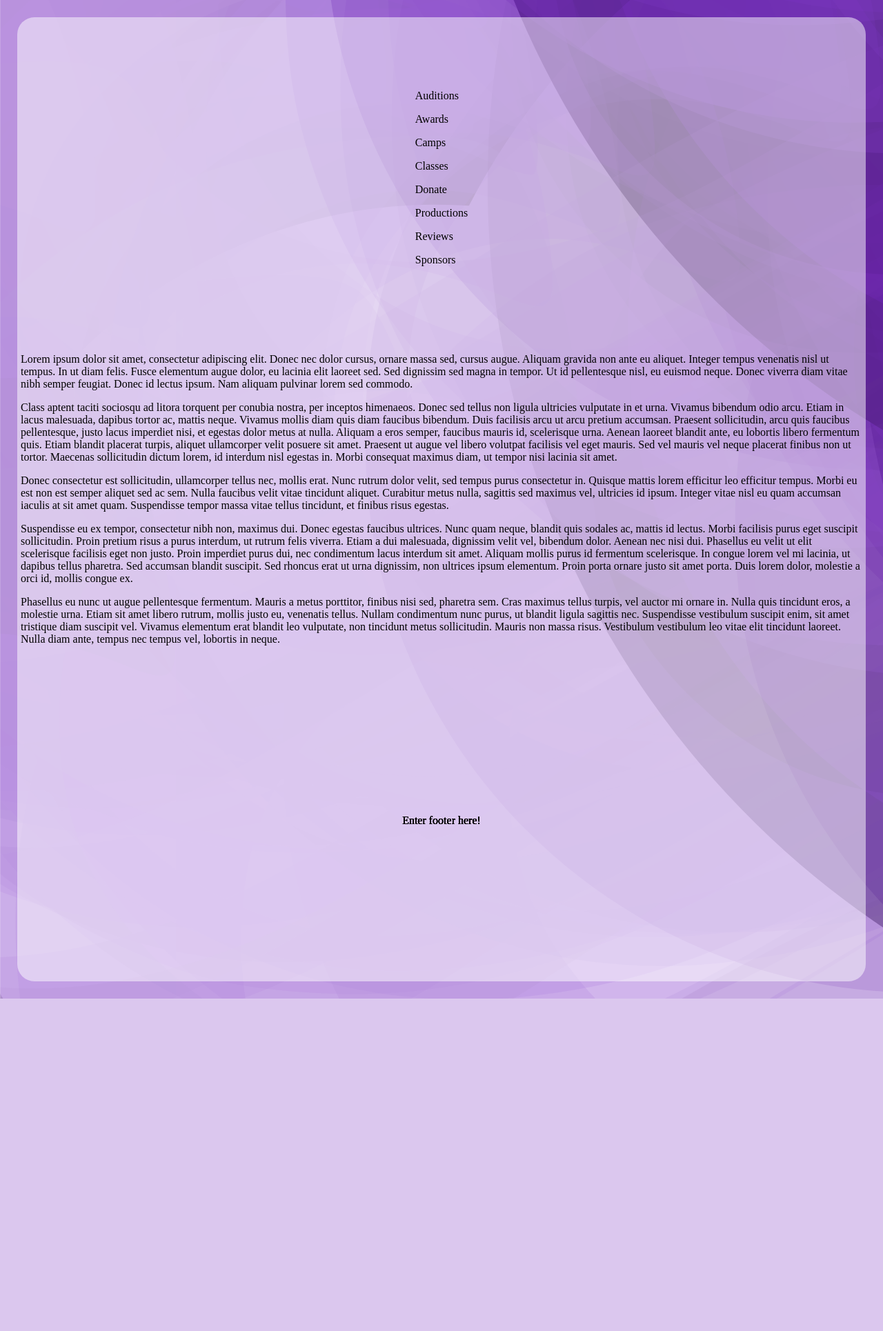
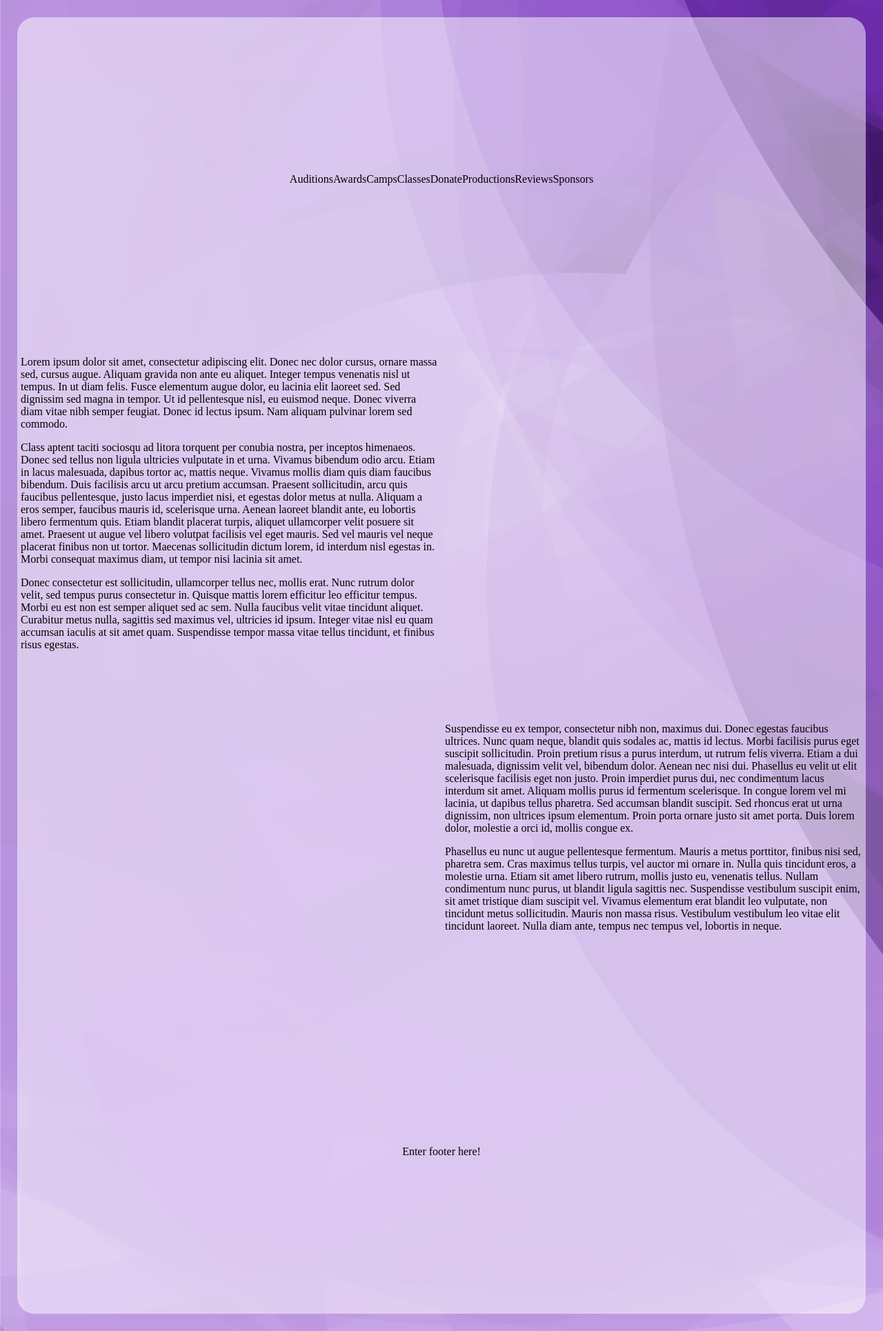
Before and after one commit to dangerpwnd/OHLook, a PHP site: page /Auditions.html in a window 1280 px wide. Shown: the whole page at 69% size. Before the commit the page ends 1448 px from the top, so only its background shows below. Run offline with PHP 8.4, Linux system fonts and the light colour scheme.

Commit message:
Updated grid areas, added flex to nav

```diff
--- a/Auditions.html
+++ b/Auditions.html
@@ -9,7 +9,6 @@
     <body>
         <div class="container">
             <nav>
-                <div>
                     <p class="nav-item">Auditions</p>
                     <p class="nav-item">Awards</p>
                     <p class="nav-item">Camps</p>
@@ -18,26 +17,23 @@
                     <p class="nav-item">Productions</p>
                     <p class="nav-item">Reviews</li>
                     <p class="nav-item">Sponsors</p>
-                </div>
             </nav>
-            <div id="content">
-
+            <div id="content1">
                 <p>Lorem ipsum dolor sit amet, consectetur adipiscing elit. Donec nec dolor cursus, ornare massa sed, cursus augue. Aliquam gravida non ante eu aliquet. Integer tempus venenatis nisl ut tempus. In ut diam felis. Fusce elementum augue dolor, eu lacinia elit laoreet sed. Sed dignissim sed magna in tempor. Ut id pellentesque nisl, eu euismod neque. Donec viverra diam vitae nibh semper feugiat. Donec id lectus ipsum. Nam aliquam pulvinar lorem sed commodo. </p>
                 <p>Class aptent taciti sociosqu ad litora torquent per conubia nostra, per inceptos himenaeos. Donec sed tellus non ligula ultricies vulputate in et urna. Vivamus bibendum odio arcu. Etiam in lacus malesuada, dapibus tortor ac, mattis neque. Vivamus mollis diam quis diam faucibus bibendum. Duis facilisis arcu ut arcu pretium accumsan. Praesent sollicitudin, arcu quis faucibus pellentesque, justo lacus imperdiet nisi, et egestas dolor metus at nulla. Aliquam a eros semper, faucibus mauris id, scelerisque urna. Aenean laoreet blandit ante, eu lobortis libero fermentum quis. Etiam blandit placerat turpis, aliquet ullamcorper velit posuere sit amet. Praesent ut augue vel libero volutpat facilisis vel eget mauris. Sed vel mauris vel neque placerat finibus non ut tortor. Maecenas sollicitudin dictum lorem, id interdum nisl egestas in. Morbi consequat maximus diam, ut tempor nisi lacinia sit amet.</p>
                 <p>Donec consectetur est sollicitudin, ullamcorper tellus nec, mollis erat. Nunc rutrum dolor velit, sed tempus purus consectetur in. Quisque mattis lorem efficitur leo efficitur tempus. Morbi eu est non est semper aliquet sed ac sem. Nulla faucibus velit vitae tincidunt aliquet. Curabitur metus nulla, sagittis sed maximus vel, ultricies id ipsum. Integer vitae nisl eu quam accumsan iaculis at sit amet quam. Suspendisse tempor massa vitae tellus tincidunt, et finibus risus egestas.</p>
+            </div>
+            <div id="picture1">
+              <img src="">
+            </div>
+            <div id="content2">
                 <p>Suspendisse eu ex tempor, consectetur nibh non, maximus dui. Donec egestas faucibus ultrices. Nunc quam neque, blandit quis sodales ac, mattis id lectus. Morbi facilisis purus eget suscipit sollicitudin. Proin pretium risus a purus interdum, ut rutrum felis viverra. Etiam a dui malesuada, dignissim velit vel, bibendum dolor. Aenean nec nisi dui. Phasellus eu velit ut elit scelerisque facilisis eget non justo. Proin imperdiet purus dui, nec condimentum lacus interdum sit amet. Aliquam mollis purus id fermentum scelerisque. In congue lorem vel mi lacinia, ut dapibus tellus pharetra. Sed accumsan blandit suscipit. Sed rhoncus erat ut urna dignissim, non ultrices ipsum elementum. Proin porta ornare justo sit amet porta. Duis lorem dolor, molestie a orci id, mollis congue ex.</p>
                 <p>Phasellus eu nunc ut augue pellentesque fermentum. Mauris a metus porttitor, finibus nisi sed, pharetra sem. Cras maximus tellus turpis, vel auctor mi ornare in. Nulla quis tincidunt eros, a molestie urna. Etiam sit amet libero rutrum, mollis justo eu, venenatis tellus. Nullam condimentum nunc purus, ut blandit ligula sagittis nec. Suspendisse vestibulum suscipit enim, sit amet tristique diam suscipit vel. Vivamus elementum erat blandit leo vulputate, non tincidunt metus sollicitudin. Mauris non massa risus. Vestibulum vestibulum leo vitae elit tincidunt laoreet. Nulla diam ante, tempus nec tempus vel, lobortis in neque.</p>
             </div>
-            <div id="foot1">
-                <p>Enter footer here!</p>
+            <div id="picture2">
+              <img src="">
             </div>
-            <div id="foot2">
-                <p>Enter footer here!</p>
-            </div>
-            <div id="foot3">
-                <p>Enter footer here!</p>
-            </div>
-            <div id="foot4">
+            <div id="footer">
                 <p>Enter footer here!</p>
             </div>
         </div>
--- a/main.css
+++ b/main.css
@@ -9,9 +9,9 @@ body {
     margin: 25px 25px;
     padding: 5px;
     display: grid;
-    grid-template-areas: "nav nav nav nav" "content content content content" "footer footer footer footer";
+    grid-template-areas: "nav nav nav nav" "cont1 cont1 pic1 pic1" "pic2 pic2 cont2 cont2" "footer footer footer footer";
     grid-template-columns: repeat(4, 1fr [col-start]);
-    grid-template-rows: repeat(3, 1fr [row-start]);
+    grid-template-rows: repeat(4, 1fr [row-start]);
     grid-gap: 10px;
     justify-items: center;
     align-items: center;
@@ -20,34 +20,34 @@ body {
     z-index: 25;
 }
 
-
-
 nav{
     grid-area: nav;
     display: flex;
-
+    flex-direction: row;
+    align-content: space-around;
+    justify-content: space-around;
 }
 
 .nav-item{
-
+  flex:1;
 }
 
-#content{
-    grid-area: content;
+#content1{
+  grid-area: cont1;
 }
 
-#foot1{
-    grid-area: footer;
+#picture1{
+  grid-area: pic1;
 }
 
-#foot2 {
-    grid-area: footer;
+#content2{
+  grid-area: cont2;
 }
 
-#foot3 {
-    grid-area: footer;
+#picture2{
+  grid-area: pic2;
 }
 
-#foot4 {
-    grid-area: footer;
+#footer{
+  grid-area: footer;
 }
```
